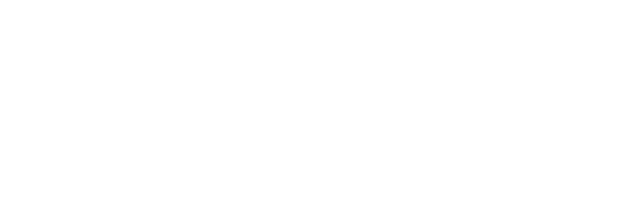
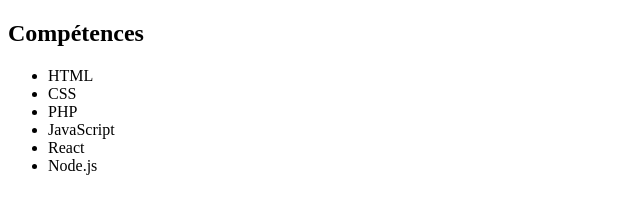
Before and after one commit to dlucarno/git-mon-cv, a plain HTML site: page index.html in a window 1280 px wide. Shown: the whole page, without its empty margins (0-640 px from the left). Drawn offline with Linux system fonts and the light colour scheme.

Commit message:
mise en place de la section competence

```diff
--- a/index.html
+++ b/index.html
@@ -1,12 +1,22 @@
 <!DOCTYPE html>
 <html lang="en">
-<head>
-    <meta charset="UTF-8">
-    <meta name="viewport" content="width=device-width, initial-scale=1.0">
-    <link rel="stylesheet" href="style.css">
+  <head>
+    <meta charset="UTF-8" />
+    <meta name="viewport" content="width=device-width, initial-scale=1.0" />
+    <link rel="stylesheet" href="style.css" />
     <title>Document</title>
-</head>
-<body>
-
-</body>
+  </head>
+  <body>
+    <div class="section">
+      <h2>Compétences</h2>
+      <ul>
+        <li>HTML</li>
+        <li>CSS</li>
+        <li>PHP</li>
+        <li>JavaScript</li>
+        <li>React</li>
+        <li>Node.js</li>
+      </ul>
+    </div>
+  </body>
 </html>
```
